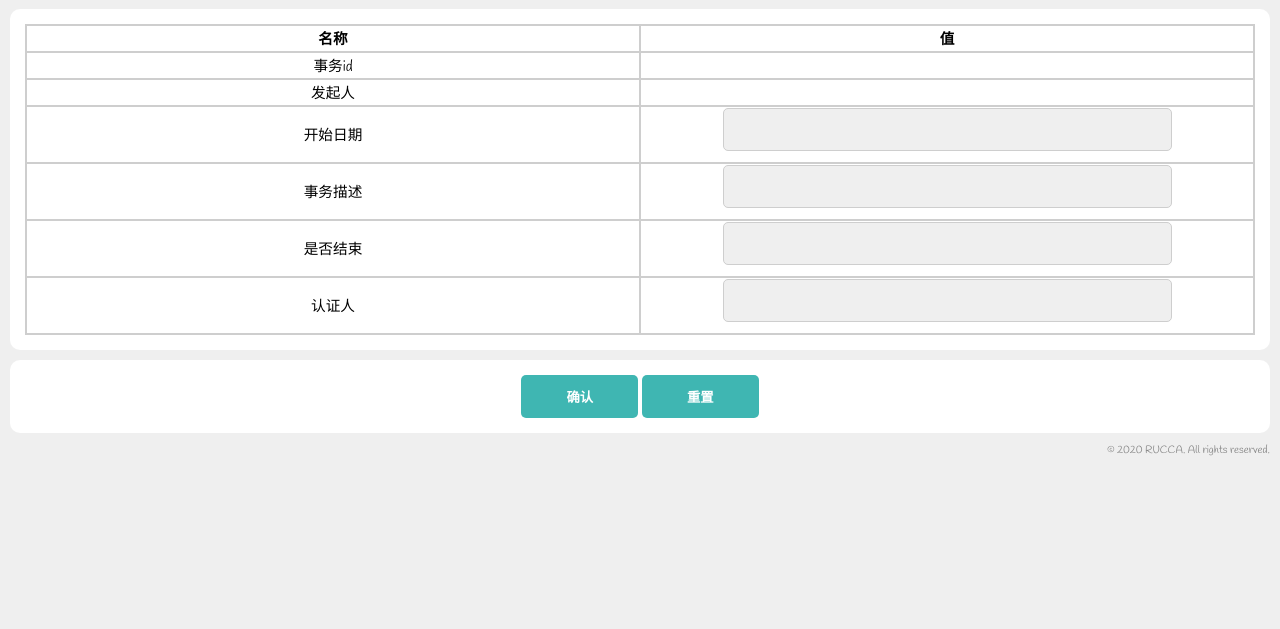
After one commit to Suzumiya-Konata/RUCCA-Management-System, a Flask app: template python_web/templates/issue_modify_host.html in a window 1280 px wide. The commit adds this page. Shown: the part 171-800 px from the top of the page. Run offline with Flask 2, Linux system fonts and the light colour scheme; the template is opened without the code that fills it, so the values that code supplies are empty.

Commit message:
添加了一个事务修改的html

```diff
--- a/python_web/server.py
+++ b/python_web/server.py
@@ -525,6 +525,66 @@ def get_issue_detail(issue_id):
 @app.route('/issue_center/modify/<int:issue_id>', methods=['GET'])
 @login_required
 def modify_issue_detail(issue_id):
-    return '''<h1>to do by lr</h1>'''
+    conn = sqlite3.connect('../../RUCCA.db')
+    cursor = conn.cursor()
+
+    cursor.execute("SELECT MAX(id) FROM issue")
+    max_id = cursor.fetchone()[0]
+
+    # 判断url中的id是否在合法范围内，不合法则返回事务中心
+    if issue_id < 1 or issue_id > max_id:
+        return redirect('/issue_center')
+
+    cursor.execute("SELECT * FROM issue WHERE id = ?", (issue_id,))
+    value = cursor.fetchone()
+    if value is None:
+        return redirect('/issue_center')
+
+    value_list = list(value)
+    cursor.execute('''
+        SELECT username
+        FROM person_info
+        WHERE id = ?
+    ''', (value_list[1],))
+    value = cursor.fetchone()
+    if value is None:
+        value_list[1] = 'None'
+    else:
+        value_list[1] = value[0]
+    if value_list[5] == 0:
+        value_list[5] = '未认证'
+    else:
+        cursor.execute('''
+            SELECT username
+            FROM person_info
+            WHERE id = ?
+       ''', (value_list[5],))
+        value = cursor.fetchone()
+        if value is None:
+            value_list[5] = 'None'
+        else:
+            value_list[5] = value[0]
+    if value_list[4] == '0':
+        value_list[4] = '是'
+    else:
+        value_list[4] = '否'
+
+    conn.commit()
+    conn.close()
+
+    issue_dict = {
+        'id': value_list[0],
+        'hostname': value_list[1],
+        'date': value_list[2],
+        'description': value_list[3],
+        'is_finished': value_list[4],
+        'certname': value_list[5]
+    }
+    #todo
+    #添加身份验证
+
+    #确认可修改范围
+    return render_template('issue_modify_host.html', issue=issue_dict)
+
 if __name__ == '__main__':
     app.run(debug=True)
--- a/python_web/templates/info_detail.html
+++ b/python_web/templates/info_detail.html
@@ -6,7 +6,6 @@
     <title>Index</title>
     <link rel="stylesheet" href="/static/css/style.css">
     <link href="https://fonts.googleapis.com/css?family=Handlee" rel="stylesheet">
-    <h1>to do by lr</h1>
 </head>
 <body>
     <div id="header" class="section">
--- a/python_web/templates/info_modify.html
+++ b/python_web/templates/info_modify.html
@@ -6,7 +6,6 @@
     <title>Index</title>
     <link rel="stylesheet" href="/static/css/style.css">
     <link href="https://fonts.googleapis.com/css?family=Handlee" rel="stylesheet">
-    <h1>to do by lr</h1>
 </head>
 <body>
     <div id="header" class="section">
@@ -55,11 +54,11 @@
             <table>
                 <tr>
                     <th>用户名</th>
-                    <th>密码</th>
+                    <th>密码（仅在为空时不作修改）</th>
                 </tr>
                 <tr>
                     <td><input type="text" name="username" value="{{ user.username }}"></td>
-                    <td><input type="password" name="password" value="">（为空时不作修改）</td>
+                    <td><input type="password" name="password" value=""></td>
                 </tr>
                 <p></p>
                 <p></p>
--- /dev/null
+++ b/python_web/templates/issue_modify_host.html
@@ -0,0 +1,57 @@
+<!DOCTYPE html>
+<html lang="zh">
+<head>
+    <meta charset="UTF-8">
+    <meta name="viewport" content="width=device-width, initial-scale=1.0">
+    <title>Issue</title>
+    <link rel="stylesheet" href="/static/css/style.css">
+    <link href="https://fonts.googleapis.com/css?family=Handlee" rel="stylesheet">
+    <h1>to do by lr</h1>
+</head>
+<body>
+    <div id="header" class="section">
+        <p>事务编辑：第{{ issue.id }}号</p>
+    </div>
+    <form action="/issue_center/modify/{{ issue.id }}" method="POST" id="issue_modify">
+        <div class="section">
+            <table>
+                <tr>
+                    <th>名称</th>
+                    <th>值</th>
+                </tr>
+                <tr>
+                    <td>事务id</td>
+                    <td>{{ issue.id }}</td>
+                </tr>
+                <tr>
+                    <td>发起人</td>
+                    <td>{{ issue.hostname }}</td>
+                </tr>
+                <tr>
+                    <td>开始日期</td>
+                    <td><input type="text" name="date" value="{{ issue.date }}"></td>
+                </tr>
+                <tr>
+                    <td>事务描述</td>
+                    <td><input type="text" name="description" value="{{ issue.description }}"></td>
+                </tr>
+                <tr>
+                    <td>是否结束</td>
+                    <td><input type="text" name="is_finished" value="{{ issue.is_finished }}"></td>
+                </tr>
+                <tr>
+                    <td>认证人</td>
+                    <td><input type="text" name="certname" value="{{ issue.certname }}"></td>
+                </tr>
+            </table>
+        </div>
+    </form>
+    <div class="section" style="text-align: center;">
+        <button type="submit" class="submit" form="issue_modify" >确认</button>
+        <a href="/issue_center/modify/{{ issue.id }}"><button class="submit">重置</button></a>
+    </div>
+    <div class="copyright">
+        &copy; 2020 RUCCA. All rights reserved.
+    </div>
+</body>
+</html>
```
